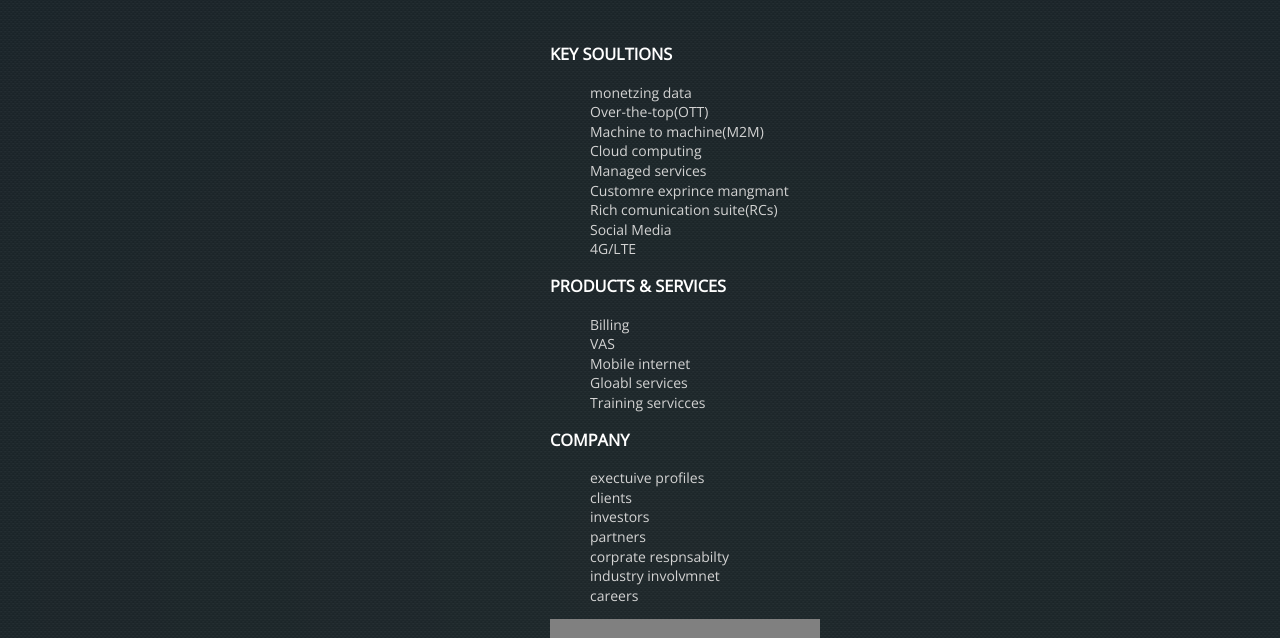
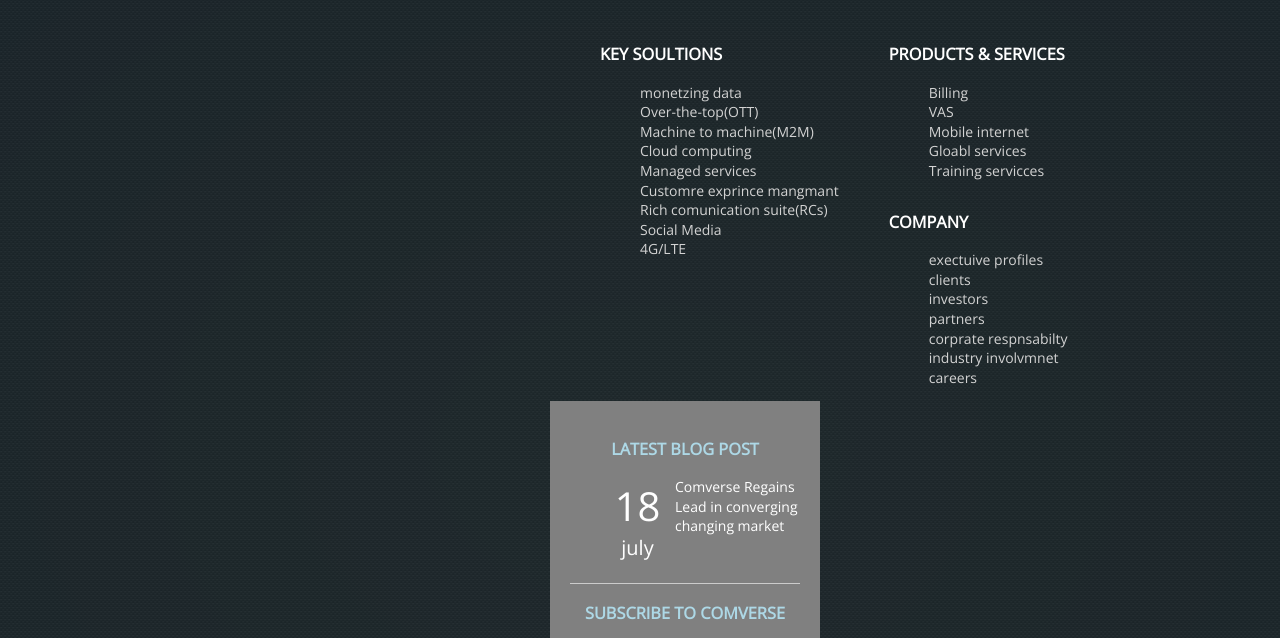
Before and after one commit to sharon24/comverse, a website: page index.html in a window 1280 px wide. Shown: the part 2044-2682 px from the top of the page. Drawn offline with nearby package versions, Linux system fonts and the light colour scheme.

Commit message:
last homework

```diff
--- a/css/main.css
+++ b/css/main.css
@@ -113,6 +113,7 @@
     padding-top:15px;
 
 }
+
 
 .search_field input {
     padding: 0;
@@ -588,6 +589,12 @@
     padding-left: 65px;
 }
 
+.nav-section {
+    display: inline-block;
+    float:left;
+    margin-left: 50px;
+}
+
 .footer >p {
     display: block;
     float: left;
```
Also changed, not shown: index.html (indentation only). Lines whose indentation alone changed are shown as unchanged.
